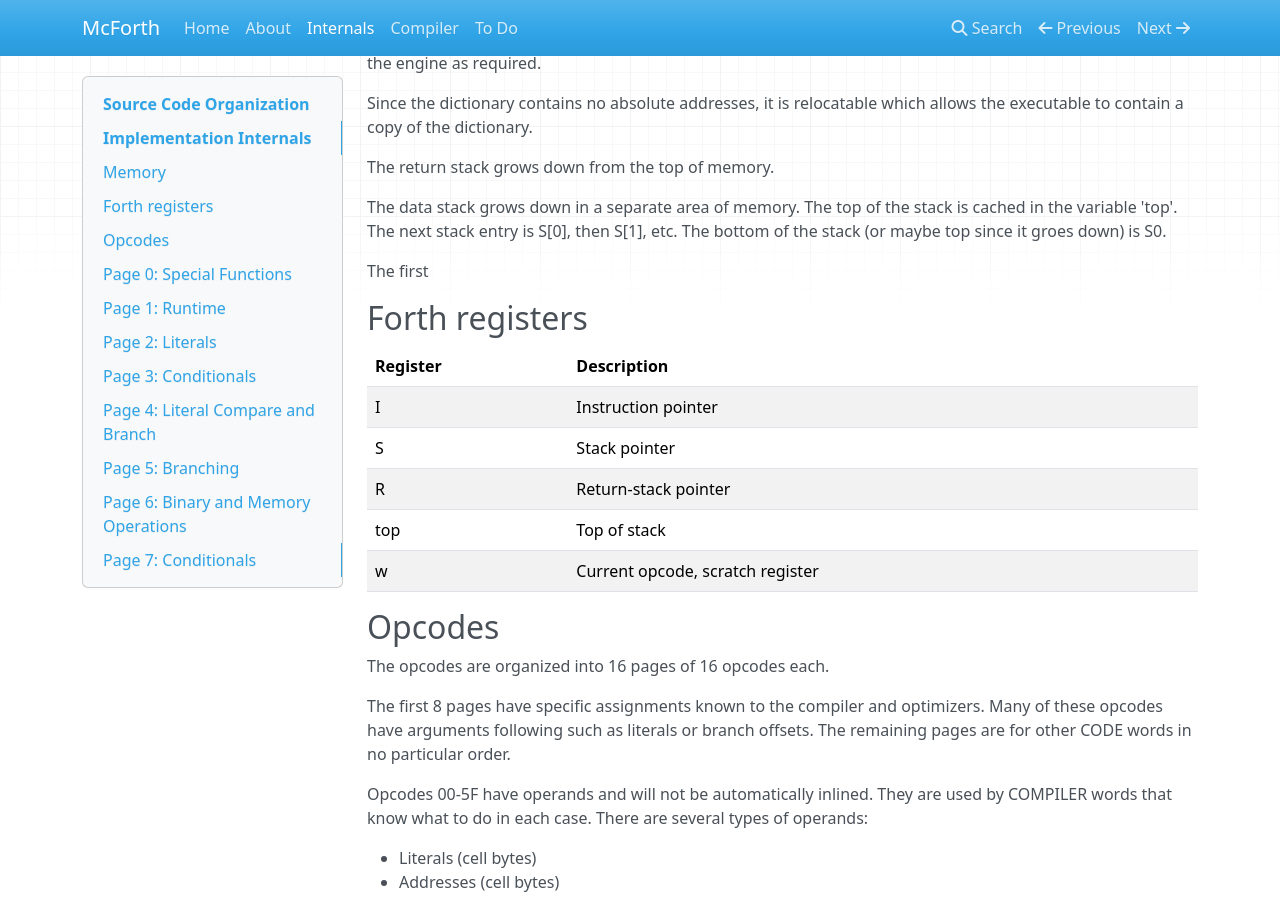
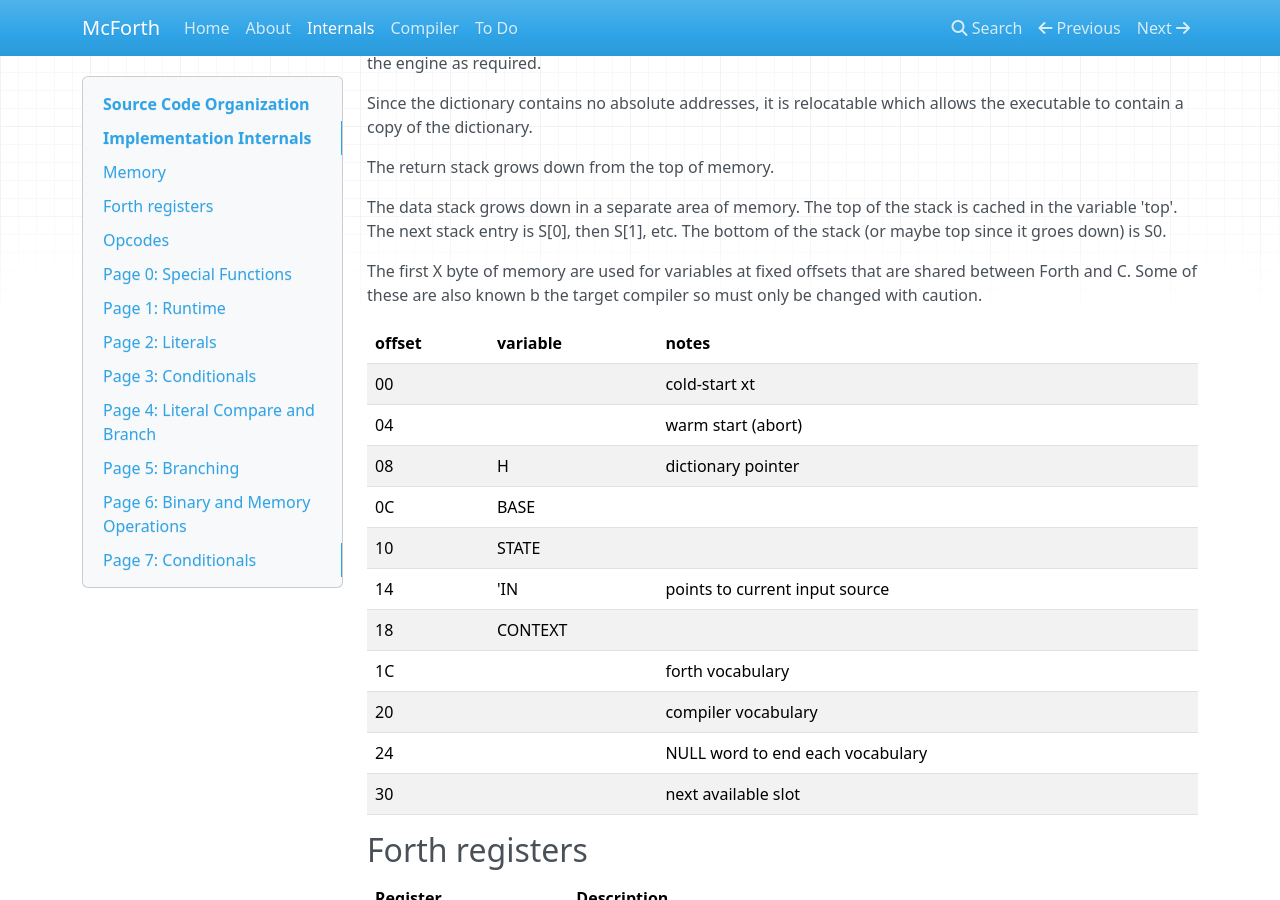
Before and after one commit to amckewan/mcforth, an MkDocs documentation site: the page built from docs/internals.md, in a window 1280 px wide and 900 px high, scrolled down 276 px. Built offline with MkDocs 1.6.1, drawn with Linux system fonts in a browser that asks for light colours; nearby versions of some CDN libraries.

```diff
--- a/docs/internals.md
+++ b/docs/internals.md
@@ -14,7 +14,21 @@ The return stack grows down from the top of memory.
 
 The data stack grows down in a separate area of memory. The top of the stack is cached in the variable 'top'. The next stack entry is S[0], then S[1], etc. The bottom of the stack (or maybe top since it groes down) is S0.
 
-The first
+The first X byte of memory are used for variables at fixed offsets that are shared between Forth and C. Some of these are also known b the target compiler so must only be changed with caution.
+
+| offset    | variable  | notes
+| ----------| ----------| -----
+| 00        |           | cold-start xt
+| 04        |           | warm start (abort)
+| 08        | H         | dictionary pointer
+| 0C        | BASE
+| 10        | STATE
+| 14        | 'IN       | points to current input source
+| 18        | CONTEXT
+| 1C        |           | forth vocabulary
+| 20        |           | compiler vocabulary
+| 24        |           | NULL word to end each vocabulary
+| 30        |           | next available slot
 
 ## Forth registers
 
```
Also changed, not shown: docs/todo.md (+12 -19 lines), 6 other files.
